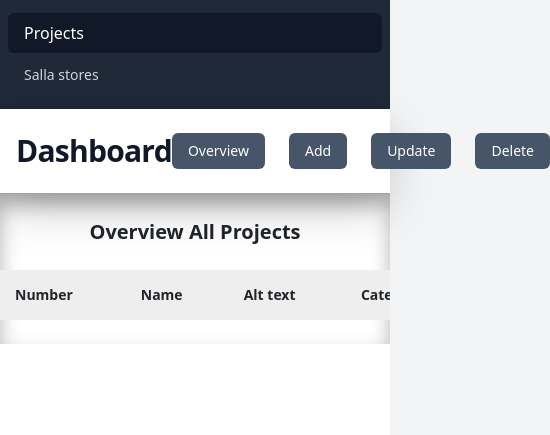
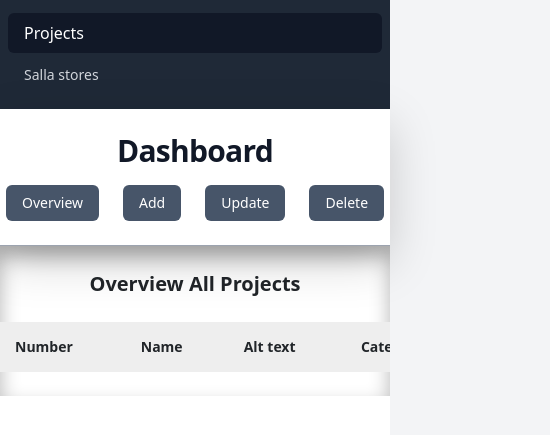
Before and after one commit to hessennasser/Dashboard, a website with bundled scripts: page index.html in a window 390 px wide. Shown: the part 59-494 px from the top of the page, 550 px wide, since content can reach past the window. Built offline with nearby package versions, Linux system fonts and the light colour scheme; no server answers; sample sign-in values are in the browser's storage.

Commit message:
fix responsive header

```diff
--- a/index.html
+++ b/index.html
@@ -76,7 +76,7 @@
         </nav>
 
         <header class="bg-white shadow-lg border-b-[1px] border-gray-400 sticky top-0">
-            <div class="mx-auto py-6 container flex items-center justify-between">
+            <div class="mx-auto py-6 container flex items-center justify-between flex-column md:flex-row gap-3">
                 <h1 class="text-3xl font-bold tracking-tight text-gray-900">Dashboard</h1>
                 <div class="tabs flex-1 flex items-center justify-end gap-4">
                     <button id="tab-overview"
```
